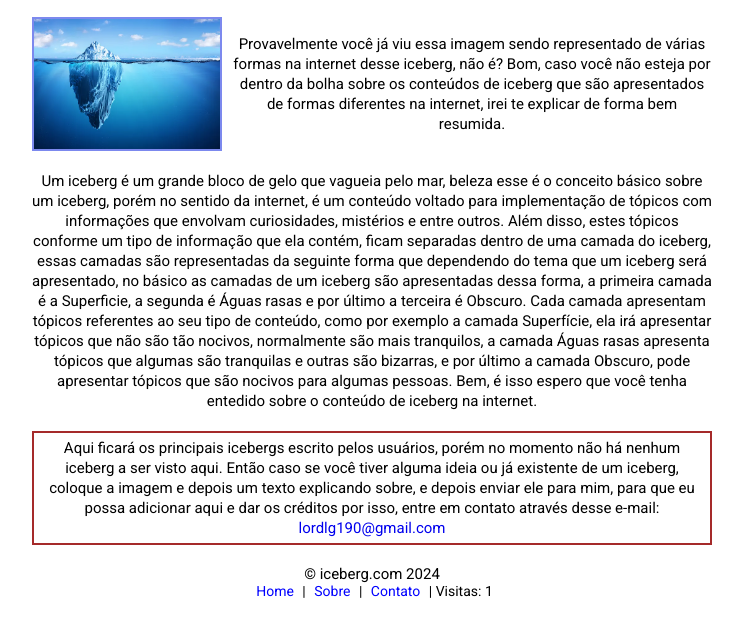
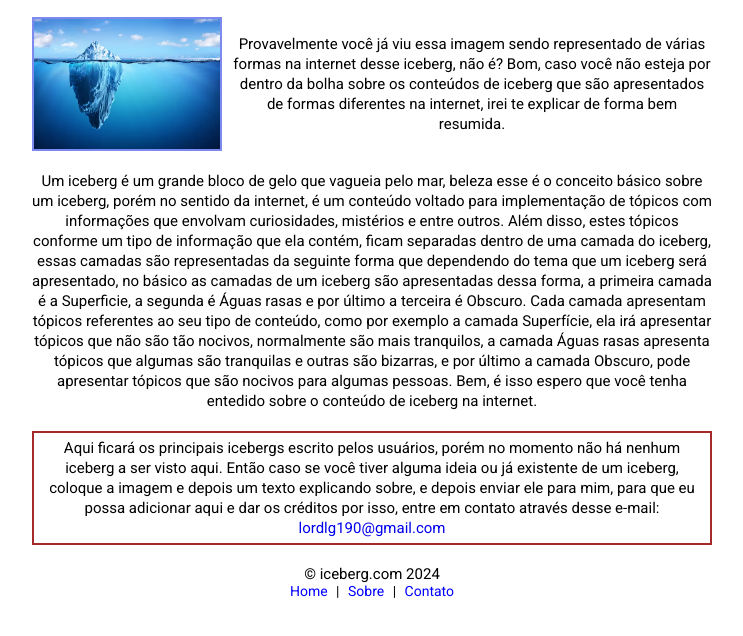
Before and after one commit to lucas4556/iceberg, a plain HTML site: page index.html in a window 1280 px wide. Shown: the part 58-694 px from the top of the page, without its empty margins (268-1011 px from the left). Drawn offline with Linux system fonts and the light colour scheme.

Commit message:
Update index.html

```diff
--- a/index.html
+++ b/index.html
@@ -40,8 +40,6 @@
                 <a href="sobre.html">Sobre</a>
                 |
                 <a href="contato.html">Contato</a>
-                |
-                Visitas: <span id="visitCount">0</span>
             </p>
         </footer>
     </main>
```
